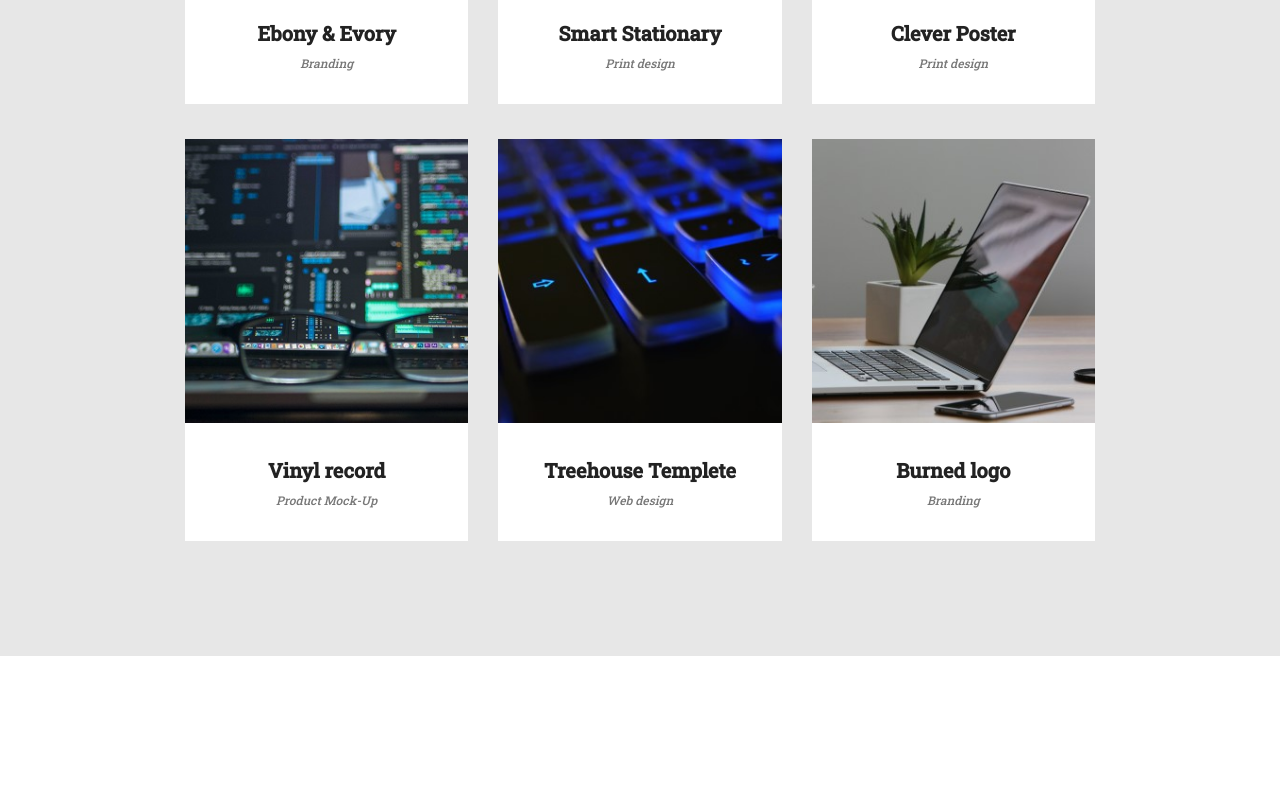
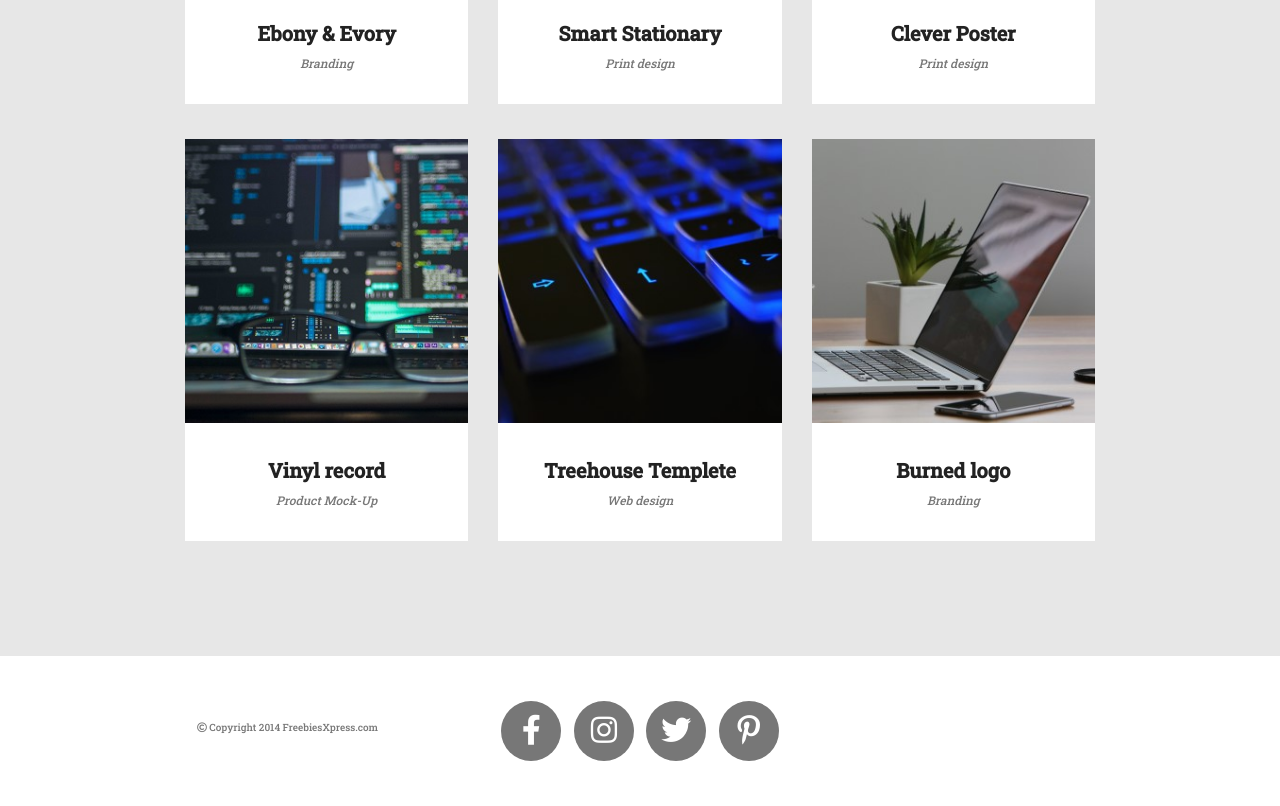
Before and after one commit to rafdul/Projekt-4-task-runner, a website: page index.html in a window 1280 px wide. Shown: the part 1814-2620 px from the top of the page. Before the commit the page ends 2470 px from the top, so only its background shows below. Drawn offline with nearby package versions, Linux system fonts and the light colour scheme; a web font is replaced by a local one.

Commit message:
Add footer

```diff
--- a/index.html
+++ b/index.html
@@ -153,10 +153,23 @@
         </div>
     </section>
 
-
-
-
-    <footer></footer>
+    <footer>
+      <div class="container">
+        <div class="row">
+          <div class="col-12 col-md-3 copyright">
+            <p><i class="far fa-copyright"></i> Copyright 2014 FreebiesXpress.com</p>
+          </div>
+          <div class="col-12 col-md-6 social-media">
+            <ul>
+                <li class="icons"><a href="#" title="Facebook"><i class="fab fa-facebook-f"></i>Facebook</a></li>
+                <li class="icons"><a href="#" title="Instagram"><i class="fab fa-instagram"></i>Instagram</a></li>
+                <li class="icons"><a href="#" title="Twitter"><i class="fab fa-twitter"></i>Twitter</a></li>
+                <li class="icons"><a href="#" title="Pinterest"><i class="fab fa-pinterest-p"></i>>Pinterest</a></li>
+            </ul>
+          </div>
+        </div>
+      </div>
+    </footer>
 
     <script src="https://code.jquery.com/jquery-3.5.1.slim.min.js" integrity="sha384-DfXdz2htPH0lsSSs5nCTpuj/zy4C+OGpamoFVy38MVBnE+IbbVYUew+OrCXaRkfj" crossorigin="anonymous"></script>
     <script src="https://cdn.jsdelivr.net/npm/popper.js@1.16.1/dist/umd/popper.min.js" integrity="sha384-9/reFTGAW83EW2RDu2S0VKaIzap3H66lZH81PoYlFhbGU+6BZp6G7niu735Sk7lN" crossorigin="anonymous"></script>
--- a/sass/style.scss
+++ b/sass/style.scss
@@ -196,3 +196,51 @@ section {
   font-size: 12px;
   font-style: italic;
 }
+
+
+/*Footer*/
+footer {
+  padding: 40px 0;
+  font-size: 10px;
+  font-family: $font-content;
+  color: $color-text-light;
+}
+.copyright p {
+  padding-top: 23px;
+}
+.social-media ul {
+  margin-bottom: 0;
+  padding: 0;
+}
+.social-media li {
+    font-size: 0px;
+    margin: 5px;
+}
+.social-media i {
+    font-size: 30px;
+    color: #ffffff;
+}
+.social-media {
+    padding: 0 0;
+    display: flex;
+    flex-wrap: nowrap;
+    flex-direction: row;
+    justify-content: center;
+}
+.social-media .icons {
+    flex: 1;
+    display: inline-block;
+    border-radius: 50%;
+    height: 60px;
+    width: 60px;
+    line-height: 80px;
+    text-align: center;
+    color: #ffffff;
+    background: $color-text-light;
+}
+.icons:hover {
+    transform: scale(1.2);
+    transition: all 1s;
+    background: #182C61;
+    opacity: 0.9;
+}
```
Also changed, not shown: css/style.css, 1 other file.
